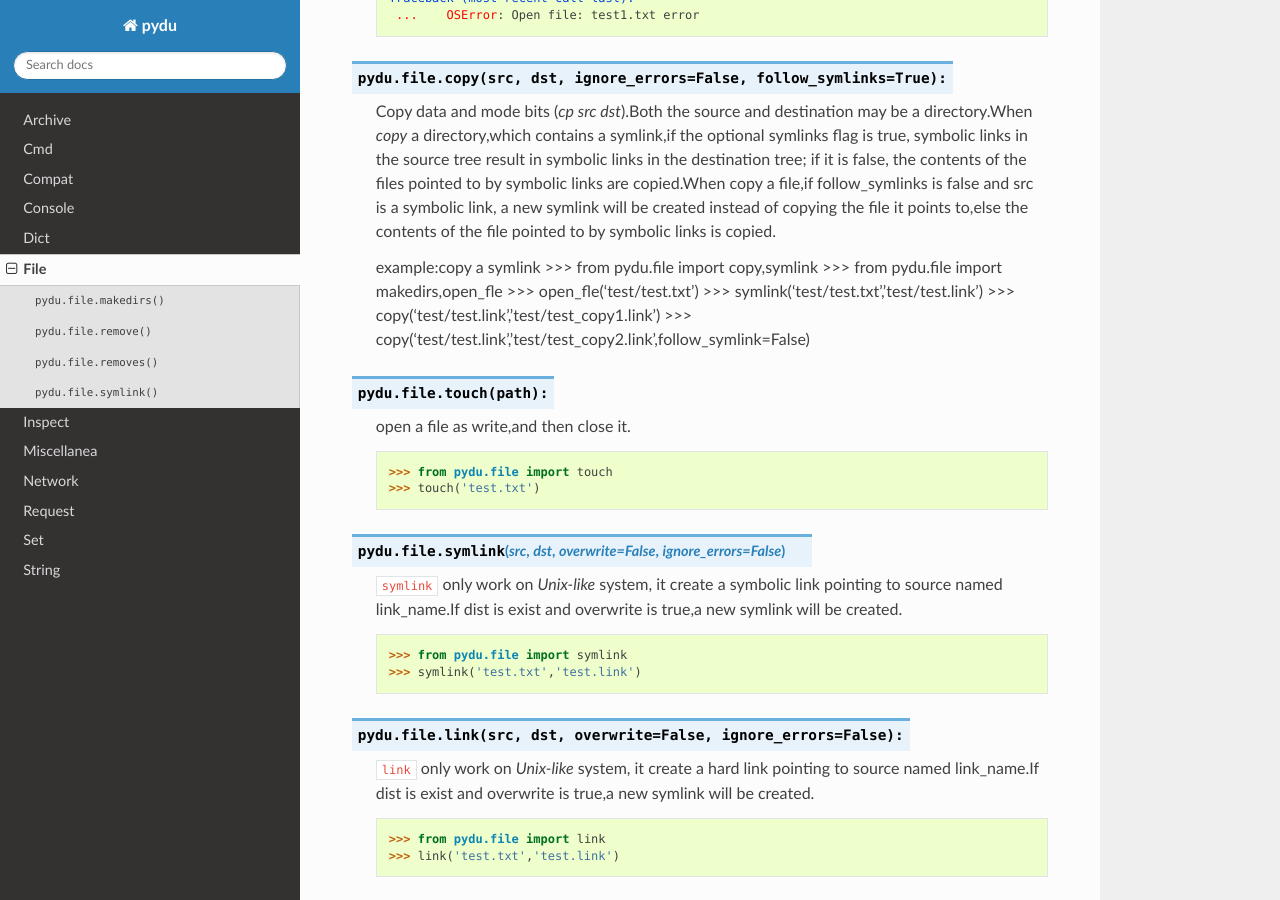
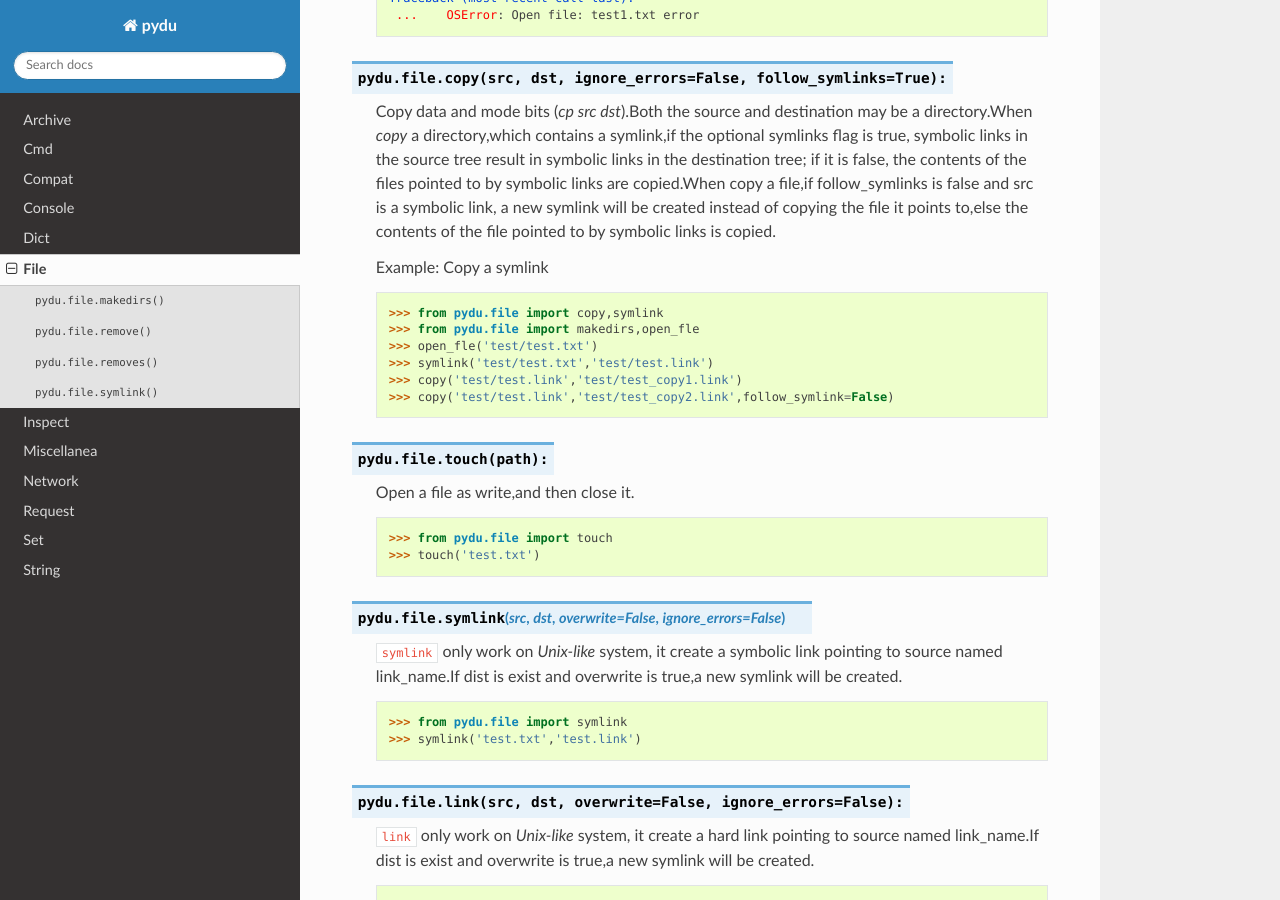
Before and after one commit to flaggo/pydu, a Sphinx documentation site: the page built from docs/file.rst, in a window 1280 px wide and 900 px high, scrolled down 1307 px. Built offline with Sphinx 7.4.7 and the Read the Docs theme 2.0.0, drawn with Linux system fonts in a browser that asks for light colours.

Commit message:
fix doc format erro in file

```diff
--- a/docs/file.rst
+++ b/docs/file.rst
@@ -85,7 +86,7 @@
 
 .. py:function:: pydu.file.touch(path):
 
-    open a file as write,and then close it.
+    Open a file as write,and then close it.
 
     >>> from pydu.file import touch
     >>> touch('test.txt')
```
Also changed, not shown: other parts of docs/file.rst (+2 -1 lines).
